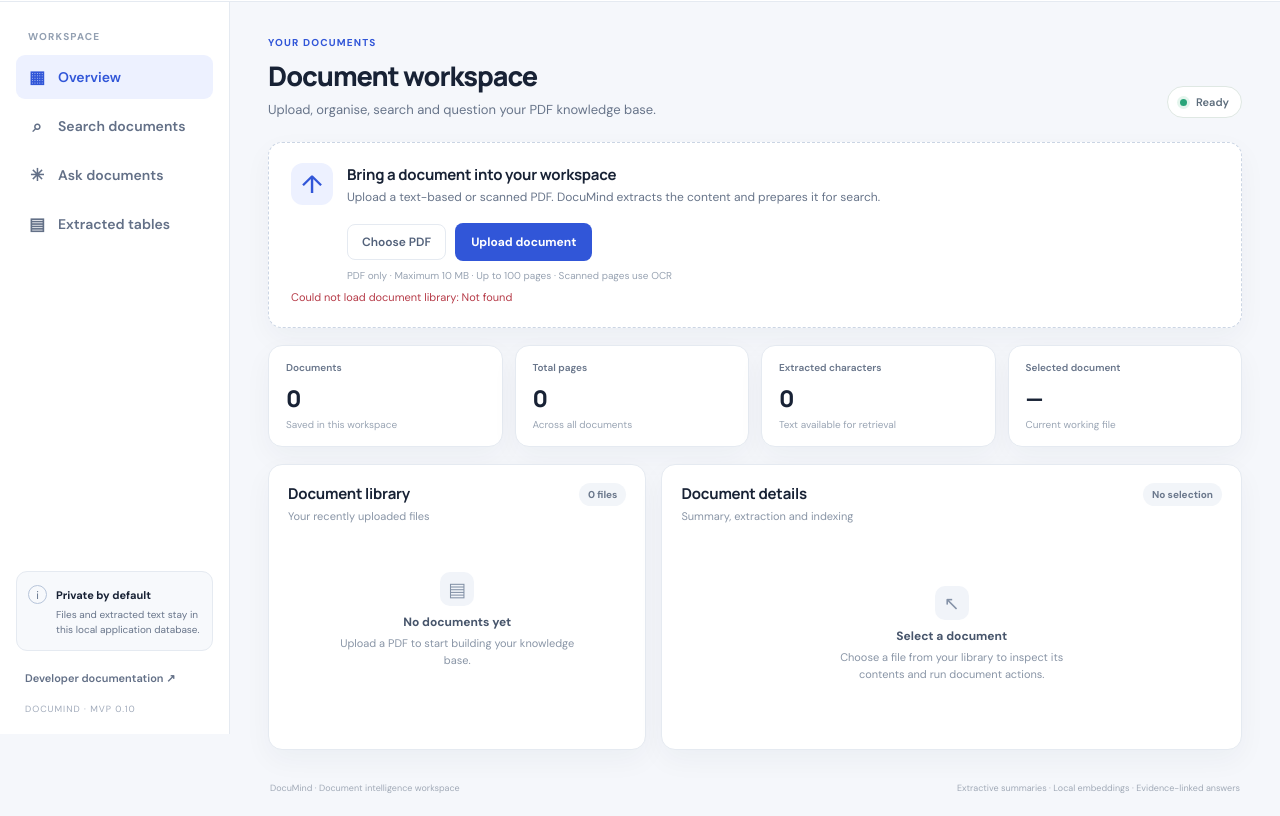
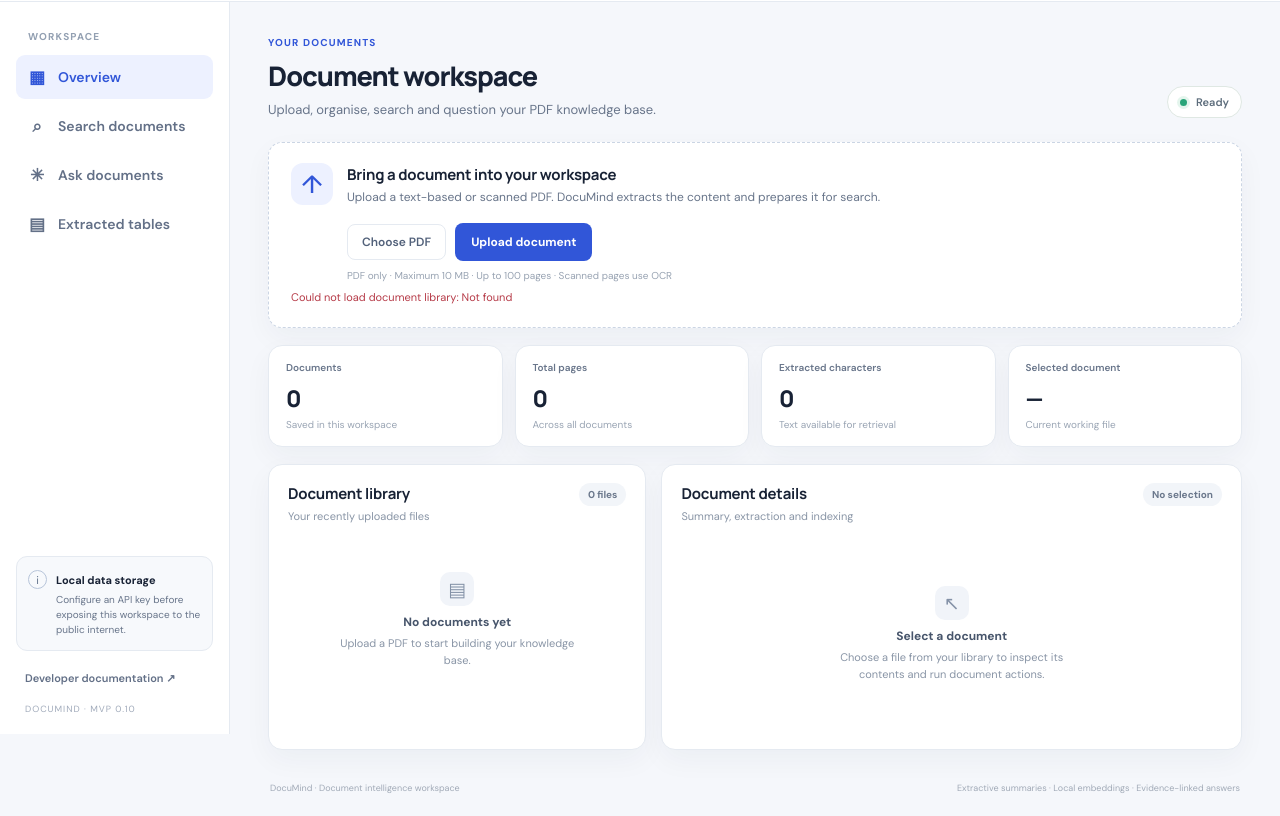
Before and after one commit to poojapansare18/documind-ai, a plain HTML site: page app/static/index.html in a window 1280 px wide. Shown: the part 66-882 px from the top of the page. Drawn offline with Linux system fonts and the light colour scheme; no server answers.

Commit message:
Clarify that API authentication must be enabled before public exposure

```diff
--- a/app/static/index.html
+++ b/app/static/index.html
@@ -33,7 +33,7 @@
       <div class="sidebar-bottom">
         <div class="sidebar-note">
           <span class="note-icon">i</span>
-          <div><strong>Private by default</strong><p>Files and extracted text stay in this local application database.</p></div>
+          <div><strong>Local data storage</strong><p>Configure an API key before exposing this workspace to the public internet.</p></div>
         </div>
         <a class="sidebar-docs" href="/docs" target="_blank" rel="noreferrer">Developer documentation ↗</a>
         <button id="lock-button" class="sidebar-docs hidden" type="button">Lock workspace</button>
```
